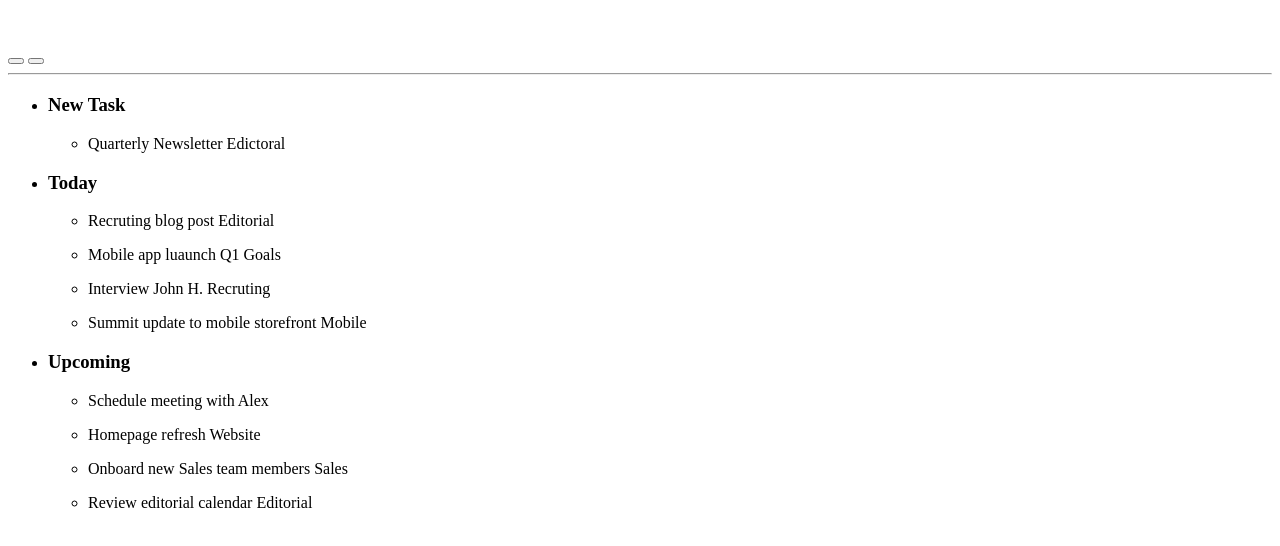
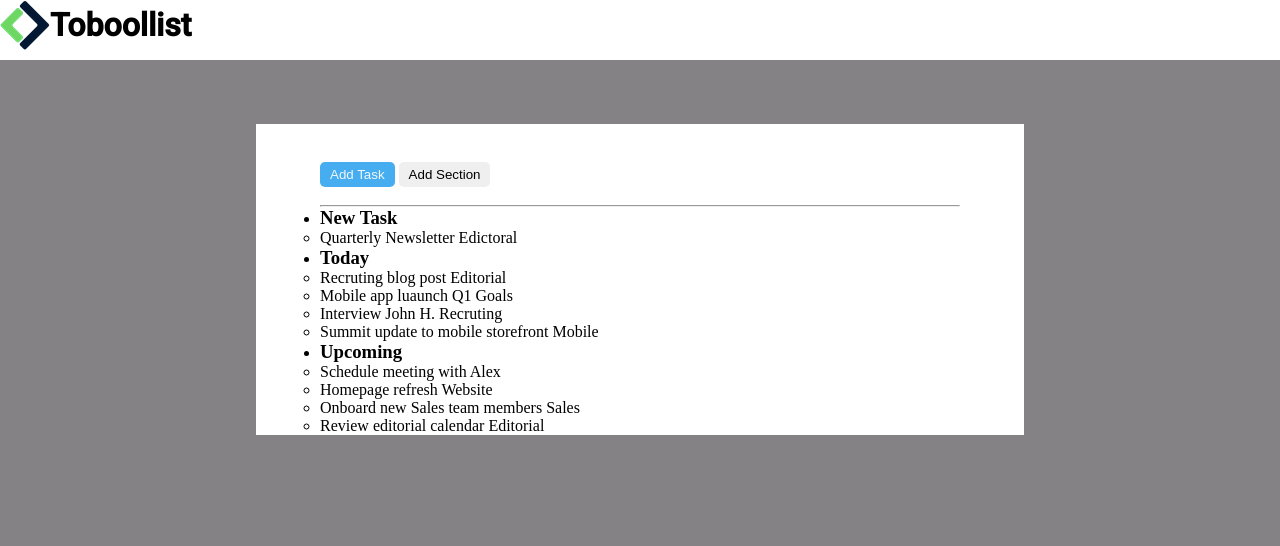
Before and after one commit to giuliamari04/html-css-toboolist, a plain HTML site: page index.html in a window 1280 px wide. Drawn offline with Linux system fonts and the light colour scheme.

Commit message:
intestazione e inizio struttura forme

```diff
--- a/css/style.css
+++ b/css/style.css
@@ -0,0 +1,47 @@
+*{
+    margin: 0;
+    padding: 0;
+    box-sizing: border-box;
+}
+body{
+    background-color:rgb(132, 130, 132);
+}
+header{
+    background-color: rgb(255, 255, 255);
+    width:100%;
+    height: 60px;
+    font-family: 'Roboto', sans-serif;
+}
+
+main{
+    background-color:rgb(255, 255, 255);
+    padding-left: 5%;
+    padding-right: 5%;
+    padding-top: 3%;
+    margin-left: 20%;
+    margin-right: 20%;
+    margin-top: 5%;
+
+}
+
+.contenitore {
+    display: flex;
+    align-items: center;
+}
+.bottone {
+
+    padding: 5px 10px;
+    border: none;
+    border-radius: 5px;
+    cursor: pointer;
+  }
+.azul{
+    background-color: rgb(71, 173, 241);
+    color: aliceblue;
+}
+
+.bianco{
+    background-color: aliceblue;
+    color: gray;
+    border: 20px solid gray;
+}
--- a/index.html
+++ b/index.html
@@ -4,21 +4,27 @@
     <meta charset="UTF-8">
     <meta name="viewport" content="width=device-width, initial-scale=1.0">
     <link rel="stylesheet" href="css/style.css">
+    <link rel="preconnect" href="https://fonts.googleapis.com">
+<link rel="preconnect" href="https://fonts.gstatic.com" crossorigin>
+<link href="https://fonts.googleapis.com/css2?family=Montserrat:ital,wght@0,100;0,200;1,100&family=Roboto:wght@100;300;400;500&display=swap" rel="stylesheet">
     <title>Toboolist</title>
 </head>
 <body>
     <!--stricia titolo e logo-->
     <header>
-        <img src="" alt="">
-        <h1></h1>
+        <div class="contenitore">
+        <img src="img/Logo.png" alt="Logo">
+        <h1>Toboollist</h1>
+        </div>
     </header>
 
     <main>
         <!--bottoni-->
         <div>
-            <button></button>
-            <button></button>
+            <button class="bottone azul">Add Task</button>
+            <button class="bottone">Add Section</button>
         </div>
+        <br>
         <hr>
         <!--liste-->
         <section>
```
